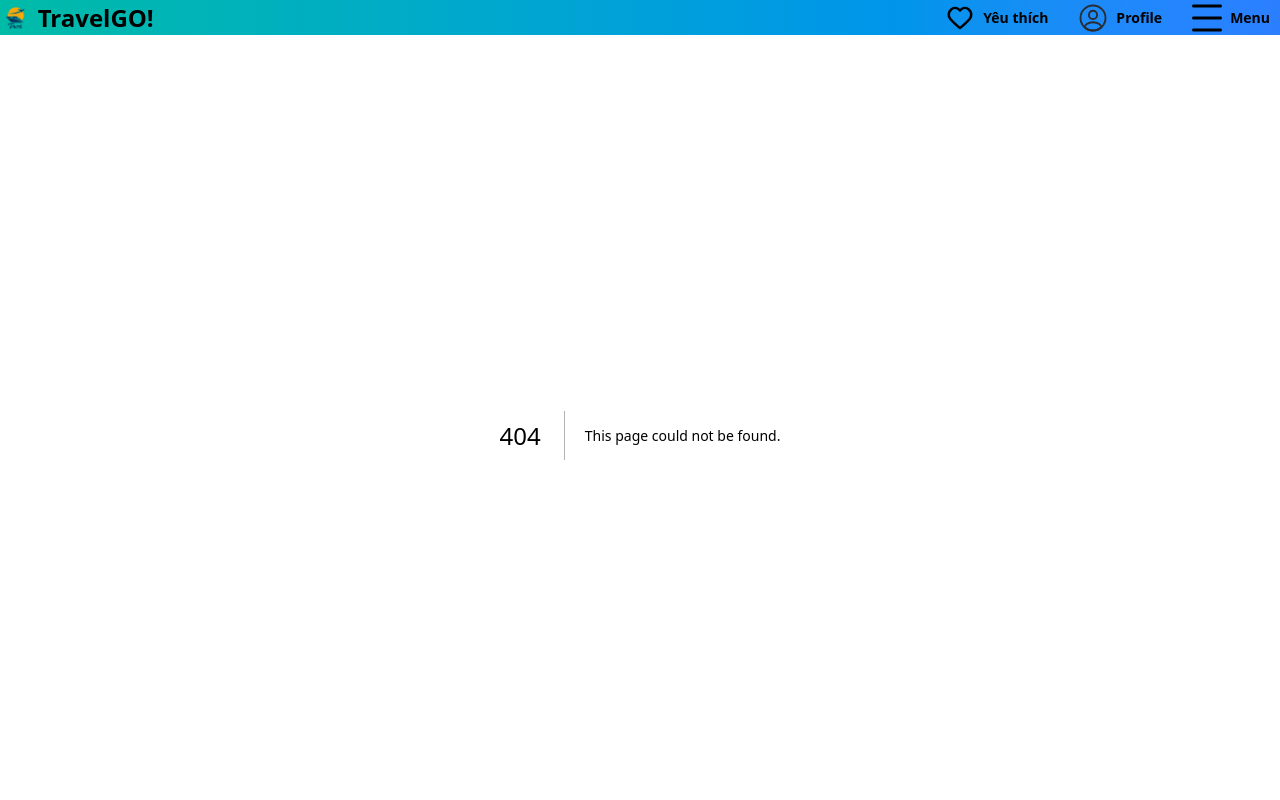
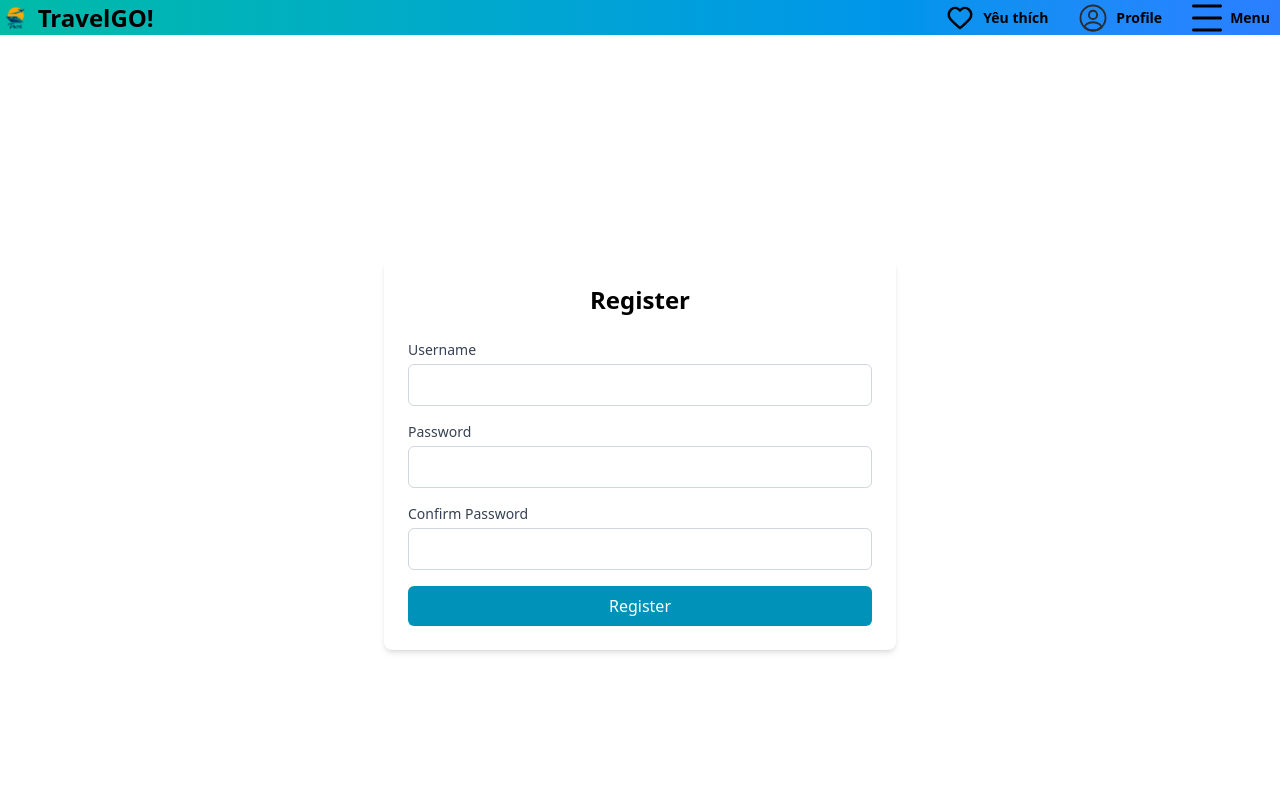
Before and after one commit to PhungVietBac/AITripSystem, a Next.js app in the folder ai_trip_system/: page /register in a window 1280 px wide. Before the commit this address had no page. Shown: the top 800 px of the page. Built offline with nearby package versions, Linux system fonts and the light colour scheme.

Commit message:
create registerForm, update loginForm

```diff
--- a/ai_trip_system/src/app/login/loginForm.tsx
+++ b/ai_trip_system/src/app/login/loginForm.tsx
@@ -16,7 +16,7 @@ export default function LoginForm() {
 
         // Validation
         if (!username || !password) {
-      setError('Vui lòng điền đầy đủ thông tin đăng nhập.');
+            setError('Please fill in all fields.');
             return;
         }
 
@@ -25,16 +25,16 @@ export default function LoginForm() {
 
         try {
             // Replace with your actual login API endpoint
-      const response = await fetch('api/v1/login', {
+            const response = await fetch('https://aitripsystem-api.onrender.com/api/v1/login', {
                 method: 'POST',
                 headers: {
-          'Content-Type': 'application/json',
+                    'Content-Type': 'application/x-www-form-urlencoded',
                 },
-        body: JSON.stringify({ username, password }),
+                body: new URLSearchParams({ username, password }).toString(),
             });
 
             if (!response.ok) {
-        throw new Error('Đăng nhập thất bại. Vui lòng kiểm tra lại thông tin.');
+                throw new Error('Server did not respond. Please try again.');
             }
 
             const data = await response.json();
@@ -45,7 +45,8 @@ export default function LoginForm() {
             // Redirect user after successful login
             router.push('/home');
         } catch (err: any) {
-      setError(err.message || 'Đã xảy ra lỗi khi đăng nhập.');
+            setError(err.message || 'An unknown error occurred.');
+            console.error(err);
         } finally {
             setIsLoading(false);
         }
@@ -65,7 +66,7 @@ export default function LoginForm() {
                 <form onSubmit={handleSubmit}>
                     <div className="mb-4">
                         <label htmlFor="username" className="block text-sm font-medium text-gray-700 mb-1">
-              Tên đăng nhập
+                            Username
                         </label>
                         <input
                             id="username"
@@ -73,7 +74,8 @@ export default function LoginForm() {
                             value={username}
                             onChange={(e) => setUsername(e.target.value)}
                             className="w-full px-3 py-2 border border-gray-300 rounded-md focus:ring-2 focus:ring-cyan-500 focus:border-transparent"
-              placeholder="Nhập tên đăng nhập"
+                            placeholder="Input your username"
+                            required
                             disabled={isLoading}
                         />
                     </div>
@@ -81,13 +83,13 @@ export default function LoginForm() {
                     <div className="mb-6">
                         <div className="flex items-center justify-between mb-1">
                             <label htmlFor="password" className="block text-sm font-medium text-gray-700">
-                Mật khẩu
+                                Password
                             </label>
                             <Link
                                 href="/forgot-password"
                                 className="text-sm text-cyan-600 hover:text-cyan-800"
                             >
-                Quên mật khẩu?
+                                Forgot password?
                             </Link>
                         </div>
                         <input
@@ -96,27 +98,27 @@ export default function LoginForm() {
                             value={password}
                             onChange={(e) => setPassword(e.target.value)}
                             className="w-full px-3 py-2 border border-gray-300 rounded-md focus:ring-2 focus:ring-cyan-500 focus:border-transparent"
-              placeholder="Nhập mật khẩu"
+                            placeholder="Input your password"
+                            required
                             disabled={isLoading}
                         />
                     </div>
 
                     <button
                         type="submit"
-            className={`w-full bg-cyan-600 text-white py-2 px-4 rounded-md hover:bg-cyan-700 ${
-              isLoading ? 'opacity-70 cursor-not-allowed' : ''
+                        className={`w-full bg-cyan-600 text-white py-2 px-4 rounded-md hover:bg-cyan-700 ${isLoading ? 'opacity-70 cursor-not-allowed' : ''
                             }`}
                         disabled={isLoading}
                     >
-            {isLoading ? 'Đang xử lý...' : 'Đăng nhập'}
+                        {isLoading ? 'Processing...' : 'Login'}
                     </button>
                 </form>
 
                 <div className="mt-6 text-center">
                     <p className="text-sm text-gray-600">
-            Chưa có tài khoản?{' '}
+                        Don't have an account?{' '}
                         <Link href="/register" className="text-cyan-600 hover:text-cyan-800">
-              Đăng ký ngay
+                            Sign up now
                         </Link>
                     </p>
                 </div>
@@ -124,7 +126,7 @@ export default function LoginForm() {
                 <div className="mt-8">
                     <div className="relative">
                         <div className="relative flex justify-center text-sm">
-              <span className="px-2 bg-white text-gray-500">Hoặc đăng nhập với</span>
+                            <span className="px-2 bg-white text-gray-500">Or log in with</span>
                         </div>
                     </div>
 
--- /dev/null
+++ b/ai_trip_system/src/app/register/page.tsx
@@ -0,0 +1,9 @@
+import RegisterForm from "./registerForm";
+
+export default function RegisterPage() {
+  return (
+    <div className="flex flex-col w-full items-center justify-center min-h-screen py-2">
+      <RegisterForm />
+    </div>
+  );
+}
--- /dev/null
+++ b/ai_trip_system/src/app/register/registerForm.tsx
@@ -0,0 +1,124 @@
+"use client";
+
+import { useState } from "react";
+import { useRouter } from "next/navigation";
+
+export default function RegisterForm() {
+  const [formData, setFormData] = useState({
+    username: "",
+    password: "",
+    confirmPassword: "",
+  });
+  const [error, setError] = useState("");
+  const [isLoading, setIsLoading] = useState(false);
+  const router = useRouter();
+
+  const handleInputChange = (e: React.ChangeEvent<HTMLInputElement | HTMLSelectElement>) => {
+    const { name, value } = e.target;
+    setFormData((prev) => ({
+      ...prev,
+      [name]: value,
+    }));
+  };
+
+  const handleSubmit = async (e: React.FormEvent<HTMLFormElement>) => {
+    e.preventDefault();
+
+    if (formData.password !== formData.confirmPassword) {
+      setError("Passwords do not match.");
+      return;
+    }
+
+    setIsLoading(true);
+    setError("");
+
+    try {
+      const response = await fetch(`https://aitripsystem-api.onrender.com/api/v1/register`, { // Updated endpoint to match the correct API route
+        method: "POST",
+        headers: {
+          "Content-Type": "application/json",
+        },
+        body: JSON.stringify({
+            username: formData.username,
+            password: formData.password,
+        }),
+      });
+
+      if (!response.ok) {
+        throw new Error("Registration failed. Please try again. (Server do not response)");
+      }
+
+      const data = await response.json();
+      console.log(data);
+
+      router.push("/login");
+    } catch (err: any) {
+      setError(err.message || "An unknown error occurred.");
+    } finally {
+      setIsLoading(false);
+    }
+  };
+
+  return (
+    <div className="max-w-lg w-full mx-auto mt-10 bg-white p-6 rounded-lg shadow-md">
+      <h2 className="text-2xl font-bold mb-6 text-center">Register</h2>
+      {error && <p className="text-red-500 text-sm mb-4">{error}</p>}
+      <form onSubmit={handleSubmit}>
+        <div className="mb-4">
+          <label htmlFor="username" className="block text-sm font-medium text-gray-700 mb-1">
+            Username
+          </label>
+          <input
+            id="username"
+            name="username"
+            type="text"
+            value={formData.username}
+            onChange={handleInputChange}
+            className="w-full px-3 py-2 border border-gray-300 rounded-md focus:outline-none focus:ring-2 focus:ring-blue-500 focus:border-transparent"
+            required
+          />
+        </div>
+
+        <div className="mb-4">
+          <label htmlFor="password" className="block text-sm font-medium text-gray-700 mb-1">
+            Password
+          </label>
+          <input
+            id="password"
+            name="password"
+            type="password"
+            value={formData.password}
+            onChange={handleInputChange}
+            className="w-full px-3 py-2 border border-gray-300 rounded-md focus:outline-none focus:ring-2 focus:ring-blue-500 focus:border-transparent"
+            required
+          />
+        </div>
+
+        <div className="mb-4">
+          <label htmlFor="confirmPassword" className="block text-sm font-medium text-gray-700 mb-1">
+            Confirm Password
+          </label>
+          <input
+            id="confirmPassword"
+            name="confirmPassword"
+            type="password"
+            value={formData.confirmPassword}
+            onChange={handleInputChange}
+            className="w-full px-3 py-2 border border-gray-300 rounded-md focus:outline-none focus:ring-2 focus:ring-blue-500 focus:border-transparent"
+            required
+          />
+        </div>
+
+        <button
+          type="submit"
+          className={`w-full bg-cyan-600 text-white py-2 px-4 rounded-md hover:bg-cyan-700 focus:outline-none focus:ring-2 focus:ring-blue-500 focus:ring-offset-2 ${
+            isLoading ? "opacity-70 cursor-not-allowed" : ""
+          }`}
+          disabled={isLoading}
+        >
+          {isLoading ? "Registering..." : "Register"}
+        </button>
+      </form>
+    </div>
+  );
+}
```
Lines whose indentation alone changed are shown as unchanged.
